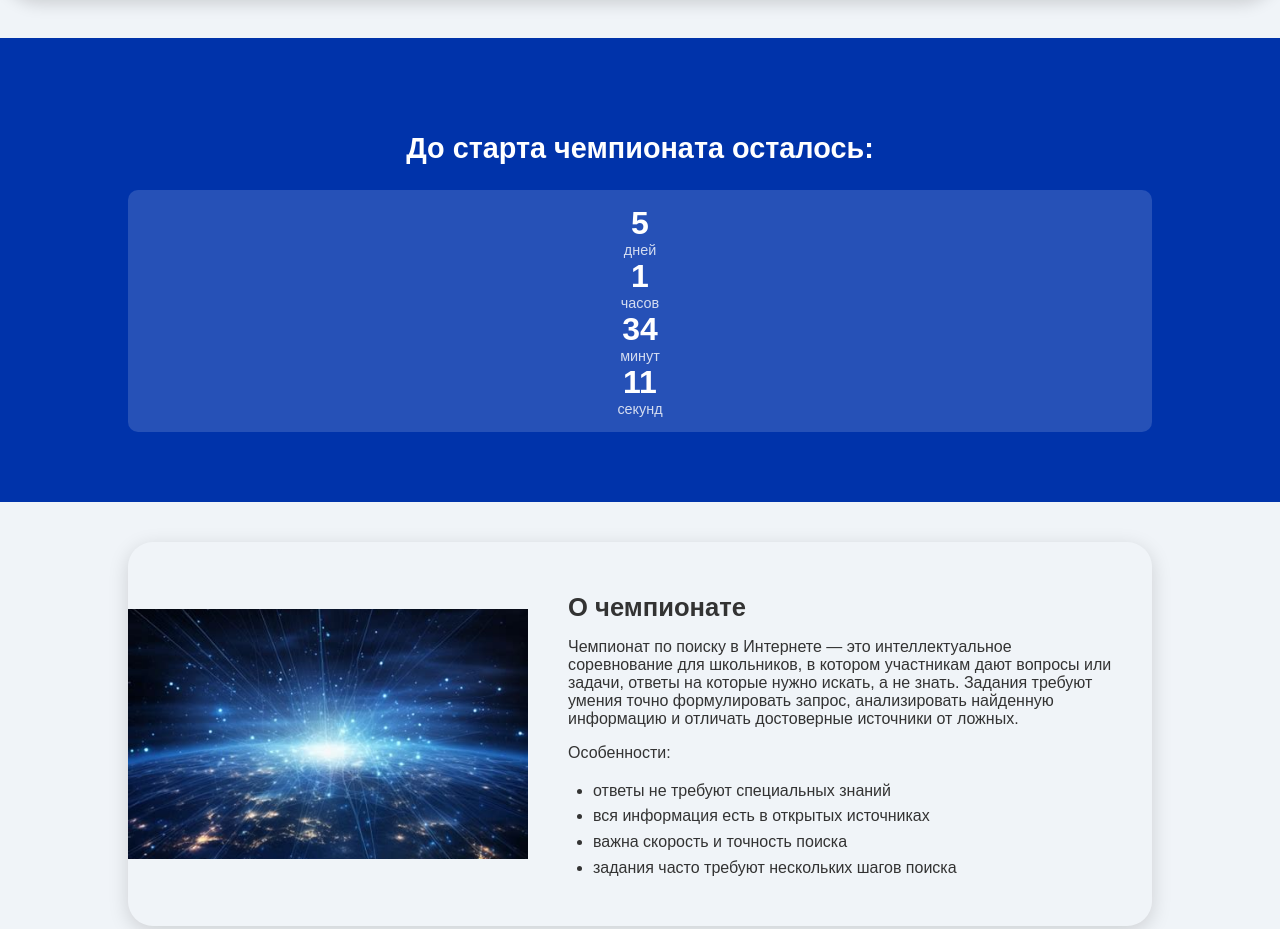
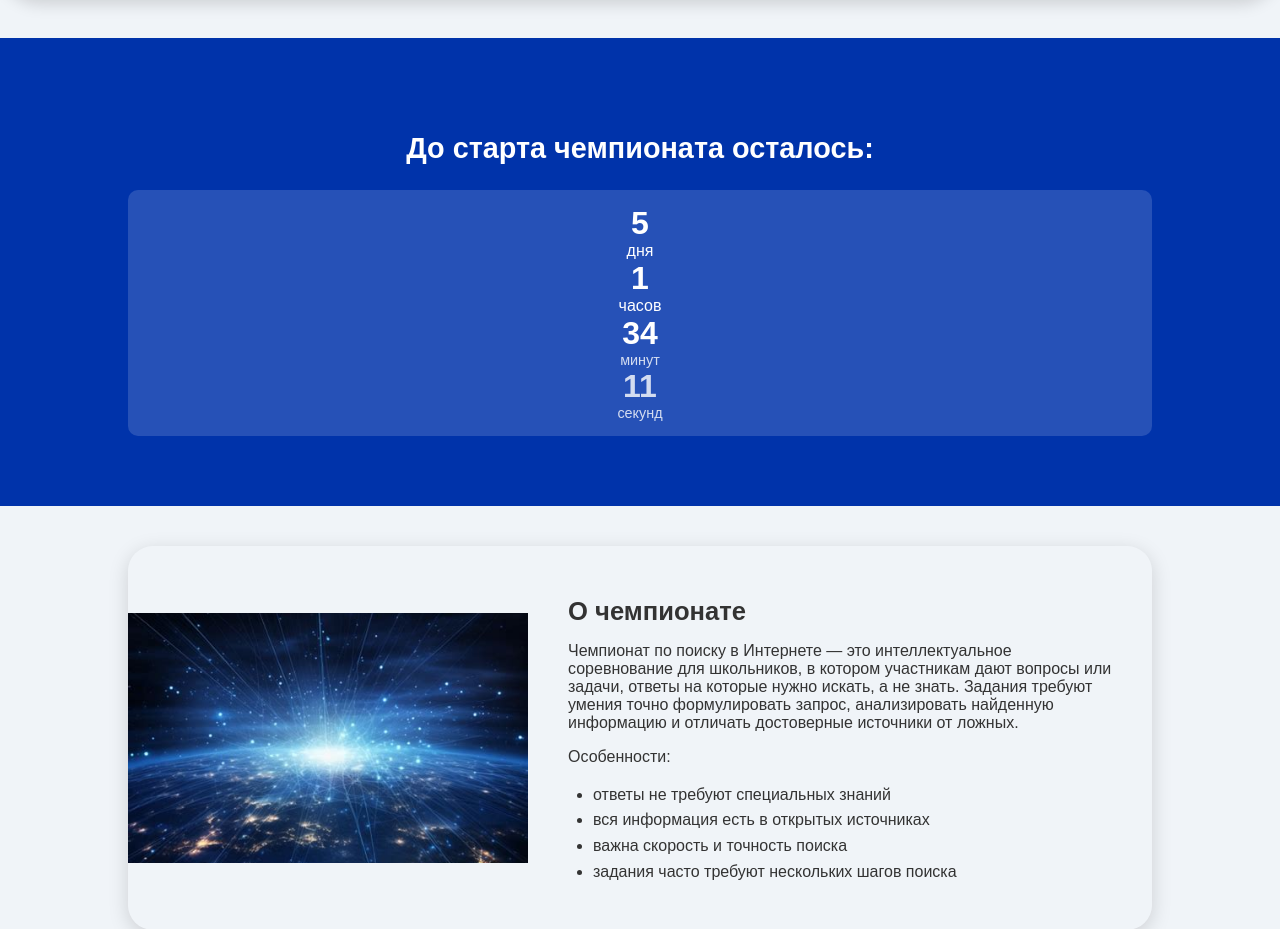
Before and after one commit to vasilievteacher/Internet_Search_Champ, a Flask app: page / in a window 1280 px wide. Shown: the part 685-1614 px from the top of the page. Run offline with Flask 3, Linux system fonts and the light colour scheme.

Commit message:
Update timer in line

```diff
--- a/templates/main.html
+++ b/templates/main.html
@@ -102,10 +102,10 @@
     const seconds = Math.floor((distance % (1000 * 60)) / 1000);
 
     timer.innerHTML = `
-      <div class="time-box"><span>${days}</span><p>дней</p>
-      <span>${hours}</span><p>часов</p>
-      <span>${minutes}</span><p>минут</p>
-      <span>${seconds}</span><p>секунд</p></div>
+      <div class="time-box"><span>${days}</span>дня
+      <span>${hours}</span>часов
+      <span>${minutes}</span><p>минут
+      <span>${seconds}</span><p>секунд</div>
     `;
   }
 
```
